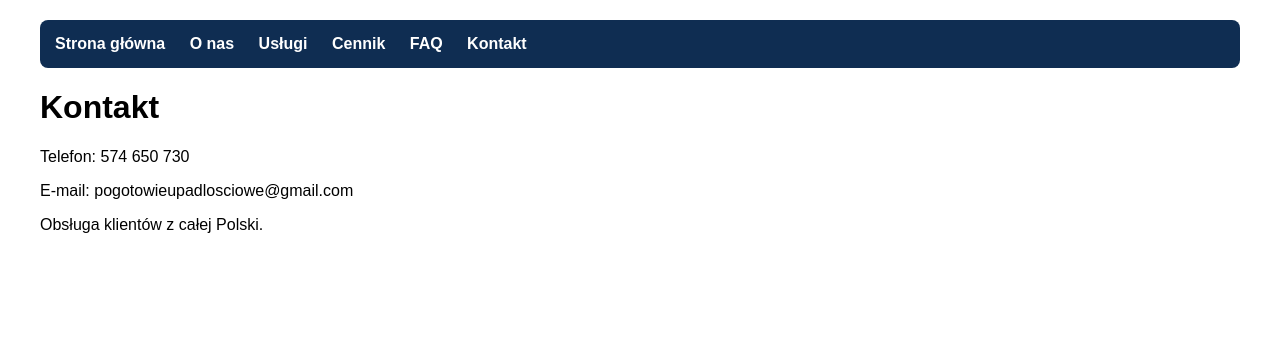
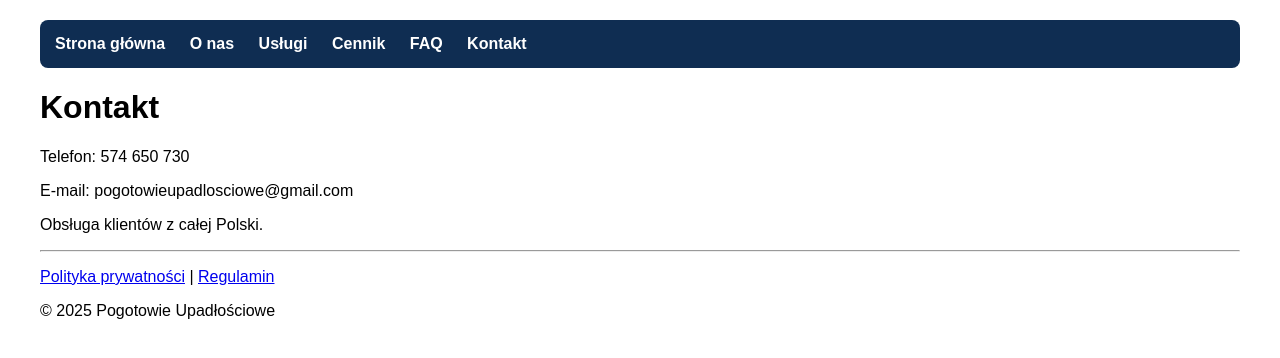
Before and after one commit to PogotowieUpadlosciowe/pogotowieupadlosciowe, a plain HTML site: page kontakt.html in a window 1280 px wide. Drawn offline with Linux system fonts and the light colour scheme.

Commit message:
Update kontakt.html

```diff
--- a/kontakt.html
+++ b/kontakt.html
@@ -50,5 +50,19 @@ nav a:hover{
 
 <p>Obsługa klientów z całej Polski.</p>
 
+
+<footer>
+    <hr>
+
+    <p>
+        <a href="polityka-prywatnosci.html">Polityka prywatności</a> |
+        <a href="regulamin.html">Regulamin</a>
+    </p>
+
+    <p>
+        © 2025 Pogotowie Upadłościowe
+    </p>
+</footer>
+
 </body>
 </html>
```
